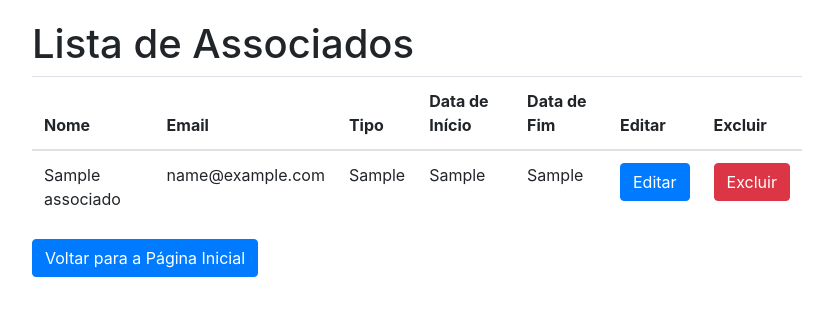
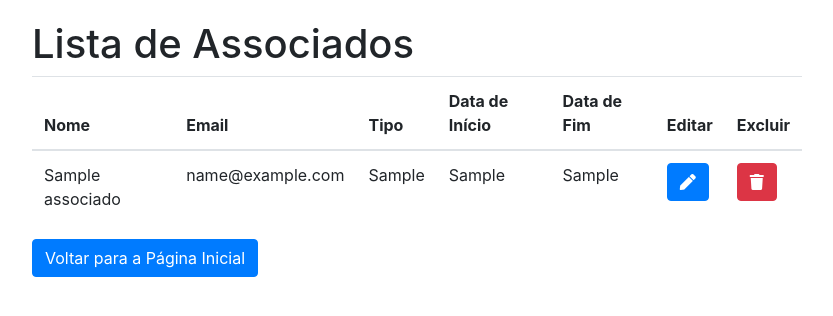
Before and after one commit to CauaCamp0s/SGA, a Python web app: template flask/templates/associados.html in a window 1280 px wide. Shown: the top 316 px of the page, without its empty margins (223-1056 px from the left). Run offline with Jinja, Linux system fonts and the light colour scheme; the template is opened without the code that fills it: most values are stand-ins (such as "Sample title", 1, 10 or a date in 2020); some libraries are stand-ins or nearby versions.

Commit message:
Update associados.html

```diff
--- a/flask/templates/associados.html
+++ b/flask/templates/associados.html
@@ -4,6 +4,8 @@
     <title>Lista de Associados</title>
     <!-- Incluindo o Bootstrap CSS via CDN -->
     <link href="https://stackpath.bootstrapcdn.com/bootstrap/4.5.2/css/bootstrap.min.css" rel="stylesheet">
+    <!-- Incluindo o Font Awesome CSS via CDN -->
+    <link href="https://cdnjs.cloudflare.com/ajax/libs/font-awesome/5.15.3/css/all.min.css" rel="stylesheet">
     <style>
         body {
             padding: 20px;
@@ -36,8 +38,8 @@
                     <td>{{ associado.tipo_associado }}</td>
                     <td>{{ associado.data_inicio_associacao }}</td>
                     <td>{{ associado.data_fim_associacao }}</td>
-                    <td><a href="/editar/{{ associado.associado_id }}" class="btn btn-primary">Editar</a></td>
-                    <td><a href="/excluir/{{ associado.associado_id }}" class="btn btn-danger">Excluir</a></td>
+                    <td><a href="/editar/{{ associado.associado_id }}" class="btn btn-primary"><i class="fas fa-pen"></i></a></td>
+                    <td><a href="/excluir/{{ associado.associado_id }}" class="btn btn-danger"><i class="fas fa-trash"></i></a></td>
                 </tr>
                 {% endfor %}
             </tbody>
```
